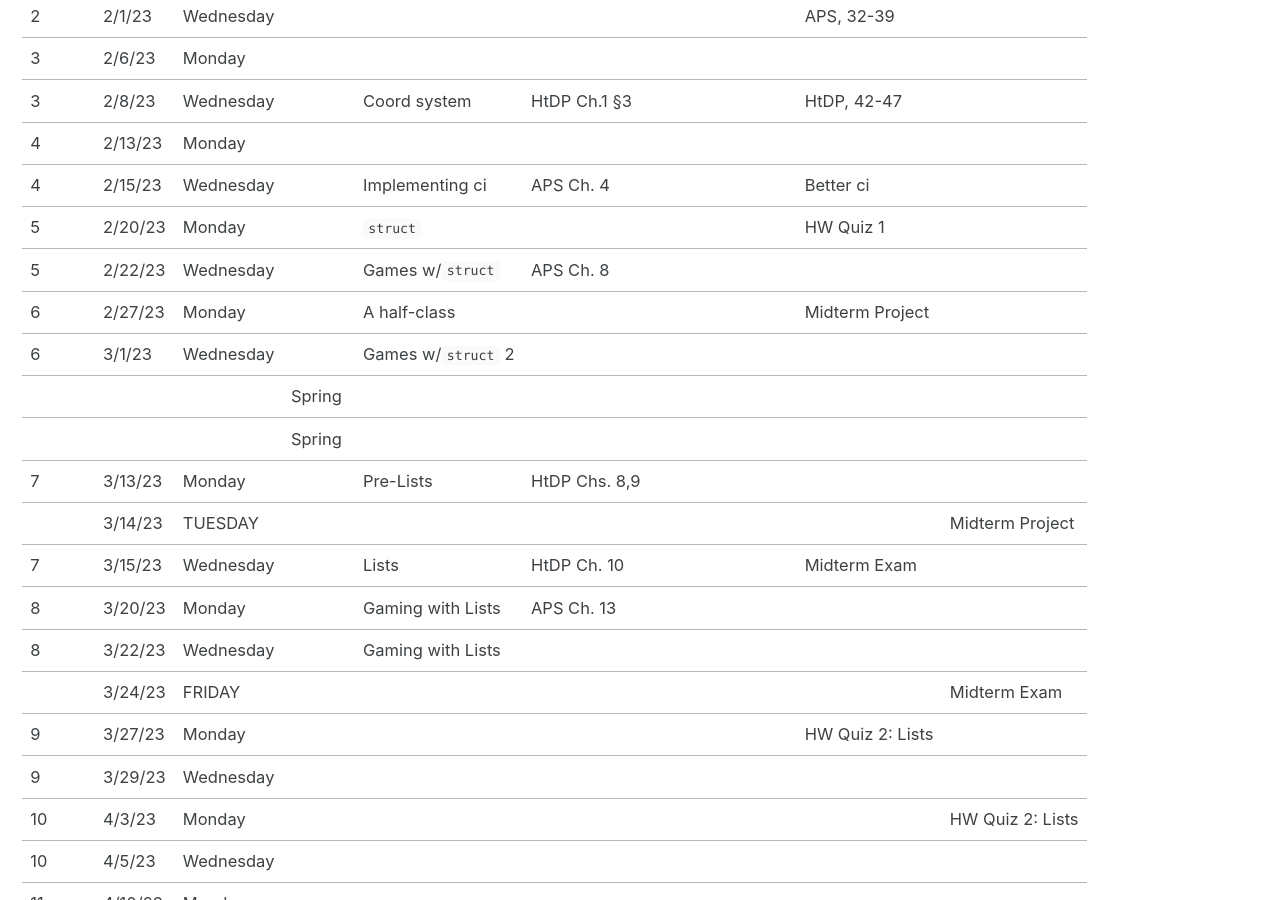
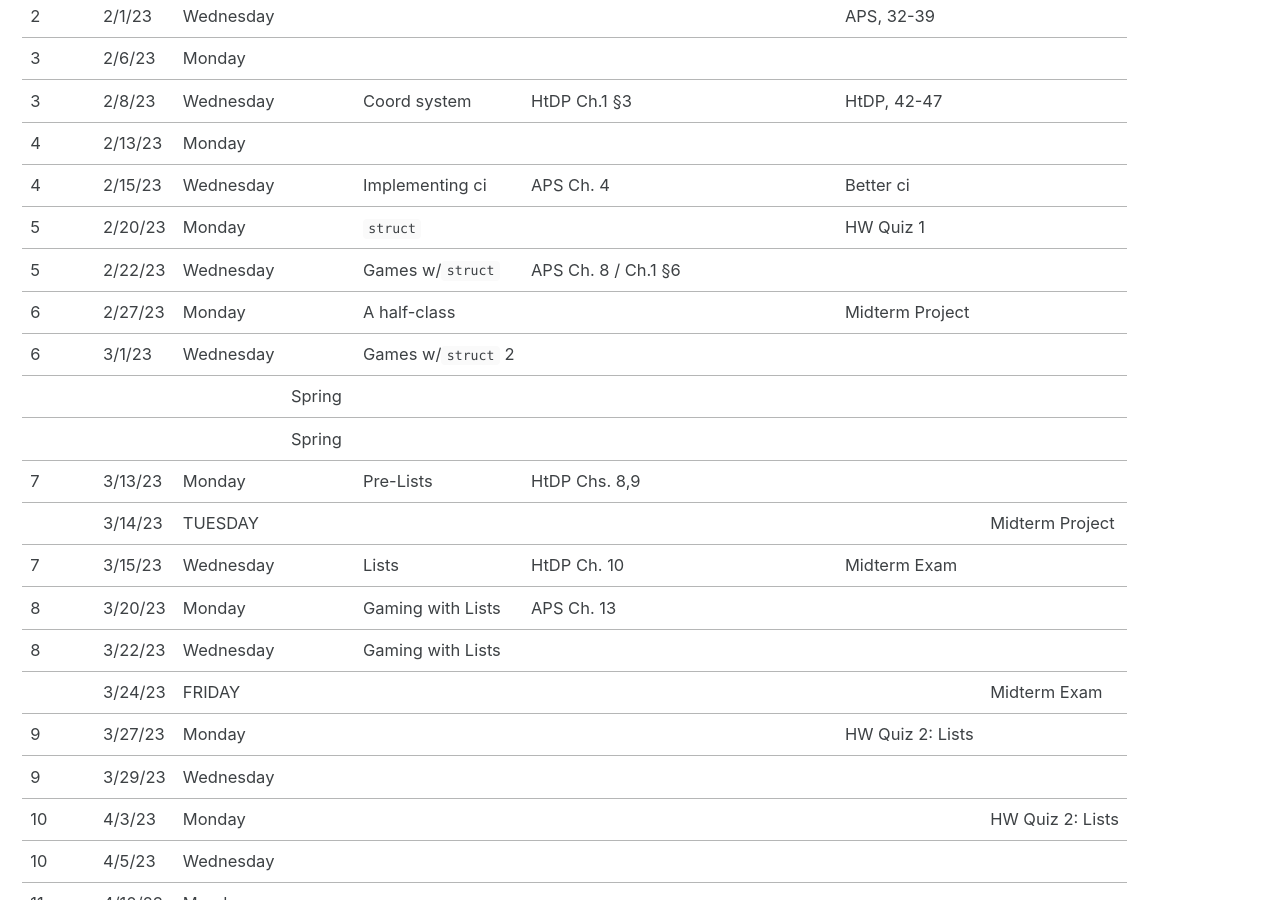
Before and after one commit to jasonhemann/25SP-CS1114, a Jekyll site: the page built from schedule.md, in a window 1280 px wide and 900 px high, scrolled down 315 px. Built offline with Jekyll 4.4.1, drawn with Linux system fonts in a browser that asks for light colours; cached includes are drawn as plain includes.

Commit message:
Adding HtDP to calendar

```diff
--- a/schedule.md
+++ b/schedule.md
@@ -4,61 +4,61 @@ layout: splash
 classes: wide
 ---
 
-|-------|---------|-----------|--------|--------------------|---------------|-----------------|------------------|------------------|
-| Week# | Date    | Day       | Break? | Lecture Topic      | Pre-reading   | Extra Resources | HW Out           | HW Due           |
-|-------|---------|-----------|--------|--------------------|---------------|-----------------|------------------|------------------|
-| 0     | 1/18/23 | Wednesday |        |                    |               |                 |                  |                  |
-|-------|---------|-----------|--------|--------------------|---------------|-----------------|------------------|------------------|
-| 1     | 1/23/23 | Monday    |        |                    |               |                 |                  |                  |
-| 1     | 1/25/23 | Wednesday |        |                    |               |                 |                  |                  |
-|-------|---------|-----------|--------|--------------------|---------------|-----------------|------------------|------------------|
-| 2     | 1/30/23 | Monday    |        |                    |               |                 |                  |                  |
-| 2     | 2/1/23  | Wednesday |        |                    |               |                 | APS, 32-39       |                  |
-|-------|---------|-----------|--------|--------------------|---------------|-----------------|------------------|------------------|
-| 3     | 2/6/23  | Monday    |        |                    |               |                 |                  |                  |
-| 3     | 2/8/23  | Wednesday |        | Coord system       | HtDP Ch.1 §3  |                 | HtDP, 42-47      |                  |
-|-------|---------|-----------|--------|--------------------|---------------|-----------------|------------------|------------------|
-| 4     | 2/13/23 | Monday    |        |                    |               |                 |                  |                  |
-| 4     | 2/15/23 | Wednesday |        | Implementing ci    | APS Ch. 4     |                 | Better ci        |                  |
-|-------|---------|-----------|--------|--------------------|---------------|-----------------|------------------|------------------|
-| 5     | 2/20/23 | Monday    |        | `struct`           |               |                 | HW Quiz 1        |                  |
-| 5     | 2/22/23 | Wednesday |        | Games w/`struct`   | APS Ch. 8     |                 |                  |                  |
-|-------|---------|-----------|--------|--------------------|---------------|-----------------|------------------|------------------|
-| 6     | 2/27/23 | Monday    |        | A half-class       |               |                 | Midterm Project  |                  |
-| 6     | 3/1/23  | Wednesday |        | Games w/`struct` 2 |               |                 |                  |                  |
-|-------|---------|-----------|--------|--------------------|---------------|-----------------|------------------|------------------|
-|       |         |           | Spring |                    |               |                 |                  |                  |
-|       |         |           | Spring |                    |               |                 |                  |                  |
-|-------|---------|-----------|--------|--------------------|---------------|-----------------|------------------|------------------|
-| 7     | 3/13/23 | Monday    |        | Pre-Lists          | HtDP Chs. 8,9 |                 |                  |                  |
-|       | 3/14/23 | TUESDAY   |        |                    |               |                 |                  | Midterm Project  |
-| 7     | 3/15/23 | Wednesday |        | Lists              | HtDP Ch. 10   |                 | Midterm Exam     |                  |
-|-------|---------|-----------|--------|--------------------|---------------|-----------------|------------------|------------------|
-| 8     | 3/20/23 | Monday    |        | Gaming with Lists  | APS Ch. 13    |                 |                  |                  |
-| 8     | 3/22/23 | Wednesday |        | Gaming with Lists  |               |                 |                  |                  |
-|       | 3/24/23 | FRIDAY    |        |                    |               |                 |                  | Midterm Exam     |
-|-------|---------|-----------|--------|--------------------|---------------|-----------------|------------------|------------------|
-| 9     | 3/27/23 | Monday    |        |                    |               |                 | HW Quiz 2: Lists |                  |
-| 9     | 3/29/23 | Wednesday |        |                    |               |                 |                  |                  |
-|-------|---------|-----------|--------|--------------------|---------------|-----------------|------------------|------------------|
-| 10    | 4/3/23  | Monday    |        |                    |               |                 |                  | HW Quiz 2: Lists |
-| 10    | 4/5/23  | Wednesday |        |                    |               |                 |                  |                  |
-|-------|---------|-----------|--------|--------------------|---------------|-----------------|------------------|------------------|
-| 11    | 4/10/23 | Monday    |        |                    |               |                 |                  |                  |
-| 11    | 4/12/23 | Wednesday |        |                    |               |                 |                  |                  |
-|-------|---------|-----------|--------|--------------------|---------------|-----------------|------------------|------------------|
-| 12    | 4/17/23 | Monday    |        |                    |               |                 |                  |                  |
-| 12    | 4/19/23 | Wednesday |        |                    |               |                 |                  |                  |
-|-------|---------|-----------|--------|--------------------|---------------|-----------------|------------------|------------------|
-| 13    | 4/24/23 | Monday    |        |                    |               |                 |                  |                  |
-| 13    | 4/26/23 | Wednesday |        |                    |               |                 |                  |                  |
-|-------|---------|-----------|--------|--------------------|---------------|-----------------|------------------|------------------|
-| 14    | 5/1/23  | Monday    |        |                    |               |                 |                  |                  |
-| 14    | 5/3/23  | Wednesday |        |                    |               |                 |                  |                  |
-|-------|---------|-----------|--------|--------------------|---------------|-----------------|------------------|------------------|
-| 15    | 5/8/23  | Monday    |        |                    |               |                 |                  |                  |
-|       | 5/10/23 | Wednesday |        |                    |               |                 |                  |                  |
-|       | 5/15/23 | Monday    |        |                    |               |                 |                  |                  |
-|       | 5/17/23 | Wednesday |        |                    |               |                 |                  |                  |
+|-------|---------|-----------|--------|--------------------|---------------------|-----------------|------------------|------------------|
+| Week# | Date    | Day       | Break? | Lecture Topic      | Pre-reading         | Extra Resources | HW Out           | HW Due           |
+|-------|---------|-----------|--------|--------------------|---------------------|-----------------|------------------|------------------|
+| 0     | 1/18/23 | Wednesday |        |                    |                     |                 |                  |                  |
+|-------|---------|-----------|--------|--------------------|---------------------|-----------------|------------------|------------------|
+| 1     | 1/23/23 | Monday    |        |                    |                     |                 |                  |                  |
+| 1     | 1/25/23 | Wednesday |        |                    |                     |                 |                  |                  |
+|-------|---------|-----------|--------|--------------------|---------------------|-----------------|------------------|------------------|
+| 2     | 1/30/23 | Monday    |        |                    |                     |                 |                  |                  |
+| 2     | 2/1/23  | Wednesday |        |                    |                     |                 | APS, 32-39       |                  |
+|-------|---------|-----------|--------|--------------------|---------------------|-----------------|------------------|------------------|
+| 3     | 2/6/23  | Monday    |        |                    |                     |                 |                  |                  |
+| 3     | 2/8/23  | Wednesday |        | Coord system       | HtDP Ch.1 §3        |                 | HtDP, 42-47      |                  |
+|-------|---------|-----------|--------|--------------------|---------------------|-----------------|------------------|------------------|
+| 4     | 2/13/23 | Monday    |        |                    |                     |                 |                  |                  |
+| 4     | 2/15/23 | Wednesday |        | Implementing ci    | APS Ch. 4           |                 | Better ci        |                  |
+|-------|---------|-----------|--------|--------------------|---------------------|-----------------|------------------|------------------|
+| 5     | 2/20/23 | Monday    |        | `struct`           |                     |                 | HW Quiz 1        |                  |
+| 5     | 2/22/23 | Wednesday |        | Games w/`struct`   | APS Ch. 8 / Ch.1 §6 |                 |                  |                  |
+|-------|---------|-----------|--------|--------------------|---------------------|-----------------|------------------|------------------|
+| 6     | 2/27/23 | Monday    |        | A half-class       |                     |                 | Midterm Project  |                  |
+| 6     | 3/1/23  | Wednesday |        | Games w/`struct` 2 |                     |                 |                  |                  |
+|-------|---------|-----------|--------|--------------------|---------------------|-----------------|------------------|------------------|
+|       |         |           | Spring |                    |                     |                 |                  |                  |
+|       |         |           | Spring |                    |                     |                 |                  |                  |
+|-------|---------|-----------|--------|--------------------|---------------------|-----------------|------------------|------------------|
+| 7     | 3/13/23 | Monday    |        | Pre-Lists          | HtDP Chs. 8,9       |                 |                  |                  |
+|       | 3/14/23 | TUESDAY   |        |                    |                     |                 |                  | Midterm Project  |
+| 7     | 3/15/23 | Wednesday |        | Lists              | HtDP Ch. 10         |                 | Midterm Exam     |                  |
+|-------|---------|-----------|--------|--------------------|---------------------|-----------------|------------------|------------------|
+| 8     | 3/20/23 | Monday    |        | Gaming with Lists  | APS Ch. 13          |                 |                  |                  |
+| 8     | 3/22/23 | Wednesday |        | Gaming with Lists  |                     |                 |                  |                  |
+|       | 3/24/23 | FRIDAY    |        |                    |                     |                 |                  | Midterm Exam     |
+|-------|---------|-----------|--------|--------------------|---------------------|-----------------|------------------|------------------|
+| 9     | 3/27/23 | Monday    |        |                    |                     |                 | HW Quiz 2: Lists |                  |
+| 9     | 3/29/23 | Wednesday |        |                    |                     |                 |                  |                  |
+|-------|---------|-----------|--------|--------------------|---------------------|-----------------|------------------|------------------|
+| 10    | 4/3/23  | Monday    |        |                    |                     |                 |                  | HW Quiz 2: Lists |
+| 10    | 4/5/23  | Wednesday |        |                    |                     |                 |                  |                  |
+|-------|---------|-----------|--------|--------------------|---------------------|-----------------|------------------|------------------|
+| 11    | 4/10/23 | Monday    |        |                    |                     |                 |                  |                  |
+| 11    | 4/12/23 | Wednesday |        |                    |                     |                 |                  |                  |
+|-------|---------|-----------|--------|--------------------|---------------------|-----------------|------------------|------------------|
+| 12    | 4/17/23 | Monday    |        |                    |                     |                 |                  |                  |
+| 12    | 4/19/23 | Wednesday |        |                    |                     |                 |                  |                  |
+|-------|---------|-----------|--------|--------------------|---------------------|-----------------|------------------|------------------|
+| 13    | 4/24/23 | Monday    |        |                    |                     |                 |                  |                  |
+| 13    | 4/26/23 | Wednesday |        |                    |                     |                 |                  |                  |
+|-------|---------|-----------|--------|--------------------|---------------------|-----------------|------------------|------------------|
+| 14    | 5/1/23  | Monday    |        |                    |                     |                 |                  |                  |
+| 14    | 5/3/23  | Wednesday |        |                    |                     |                 |                  |                  |
+|-------|---------|-----------|--------|--------------------|---------------------|-----------------|------------------|------------------|
+| 15    | 5/8/23  | Monday    |        |                    |                     |                 |                  |                  |
+|       | 5/10/23 | Wednesday |        |                    |                     |                 |                  |                  |
+|       | 5/15/23 | Monday    |        |                    |                     |                 |                  |                  |
+|       | 5/17/23 | Wednesday |        |                    |                     |                 |                  |                  |
 
 <!-- <img src="https://imgs.xkcd.com/comics/x.png"> -->
```
